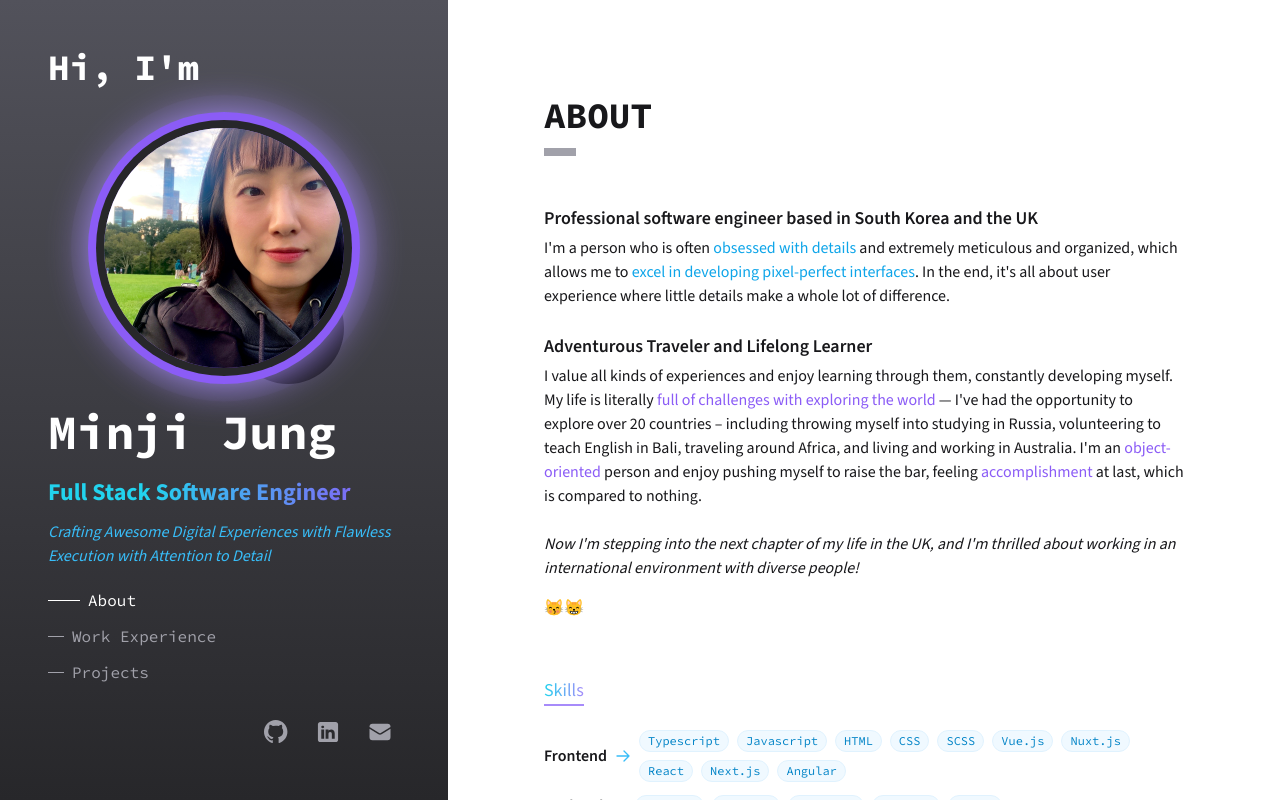
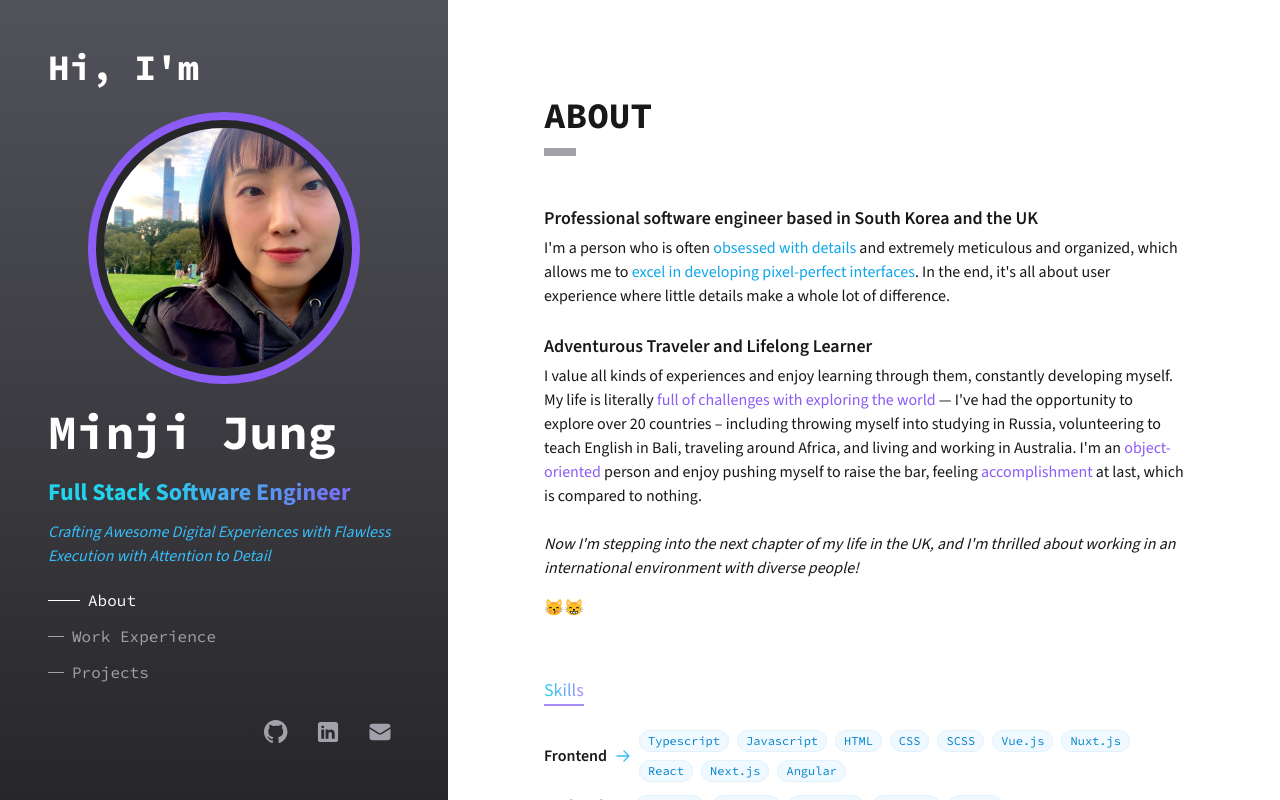
Before and after one commit to julia-jung/web-portfolio-v2, a Next.js app: page / in a window 1280 px wide. Built offline with nearby package versions, Linux system fonts and the light colour scheme.

Commit message:
style: remove shadow styles from profile section

```diff
--- a/components/sections/Profile.tsx
+++ b/components/sections/Profile.tsx
@@ -19,17 +19,13 @@ export default function Profile() {
           />
         </div>
         <Image
-          className="relative z-10 rounded-full object-cover object-[50%_40%] ring-4 ring-violet-500 ring-offset-4 ring-offset-zinc-800 drop-shadow-[1px_1px_5px_#a78bfa] md:drop-shadow-[1px_1px_20px_#a78bfa] lg:ring-8 lg:ring-offset-8"
+          className="relative z-10 rounded-full object-cover object-[50%_40%] ring-4 ring-violet-500 ring-offset-4 ring-offset-zinc-800 lg:ring-8 lg:ring-offset-8"
           src="/images/profile.jpg"
           fill={true}
           priority={true}
           sizes="100%, 100%"
           alt="My profile image"
         />
-        <span className="animate-small-ping absolute inline-flex h-full w-full rounded-full bg-violet-400 opacity-75"></span>
-        <div className="absolute top-0 z-0 h-full w-full">
-          <div className="absolute -bottom-4 right-0 size-12 rounded-full bg-zinc-900 md:size-20 lg:size-28"></div>
-        </div>
       </div>
       <div className="flex min-h-full flex-col md:h-full md:min-h-0">
         <p className={`${sourceCodePro.className} mb-3 text-xl font-bold lg:hidden`}>Hi, I&apos;m</p>
```
